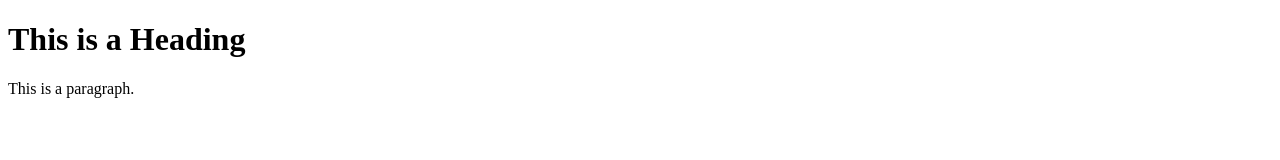
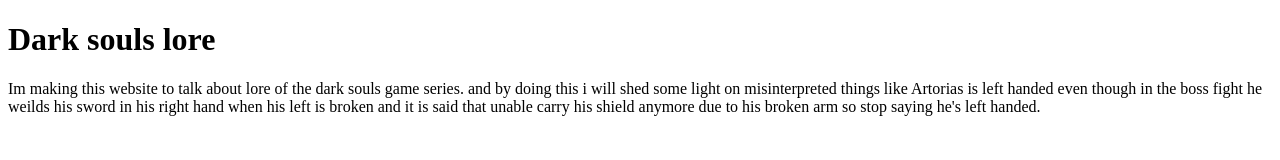
Before and after one commit to MrAnimu276/sturdy-octo-couscous, a plain HTML site: page index.html in a window 1280 px wide. Drawn offline with Linux system fonts and the light colour scheme.

Commit message:
Update index.html

```diff
--- a/index.html
+++ b/index.html
@@ -5,8 +5,10 @@
 </head>
 <body>
 
-<h1>This is a Heading</h1>
-<p>This is a paragraph.</p>
+<h1>Dark souls lore</h1>
+<p>Im making this website to talk about lore of the dark souls game series. and by doing this i will shed some light on misinterpreted
+  things like Artorias is left handed even though in the boss fight he weilds his sword in his right hand when his left is broken
+  and it is said that unable carry his shield anymore due to his broken arm so stop saying he's left handed.</p>
 
 </body>
 </html>
```
